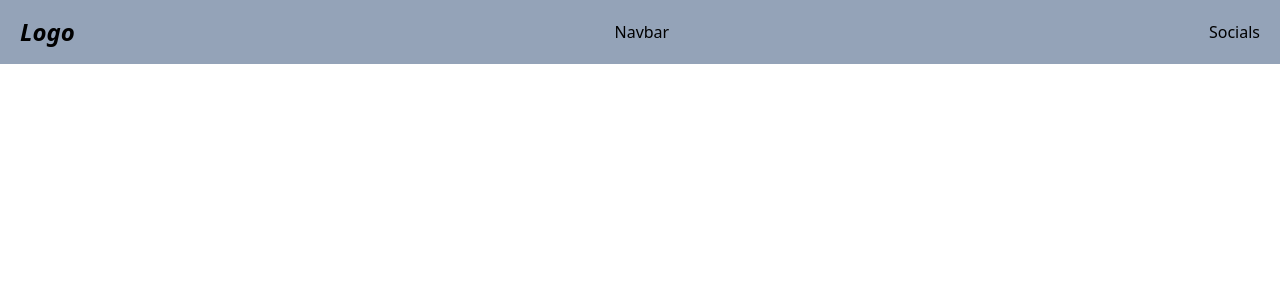
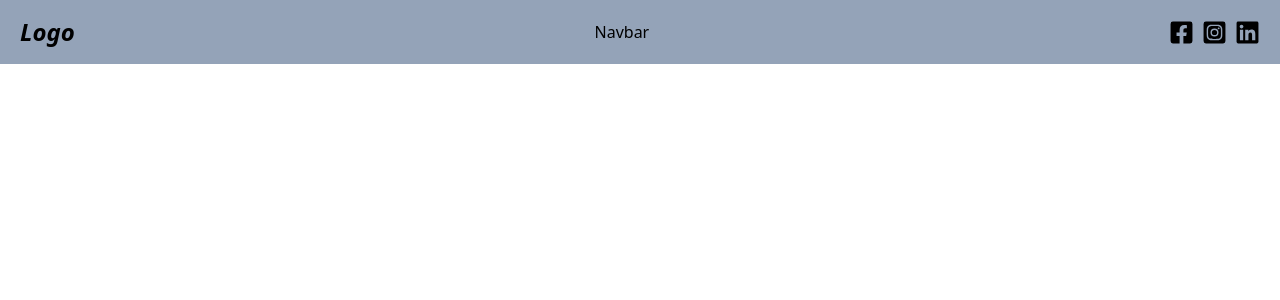
Before and after one commit to Kiril-Pavlov/react-dropdown-menu, a React (Create React App) app: page / in a window 1280 px wide. Shown: the top 300 px of the page. Built offline with nearby package versions, Linux system fonts and the light colour scheme.

Commit message:
styled socials component

```diff
--- a/package.json
+++ b/package.json
@@ -8,6 +8,7 @@
     "@testing-library/user-event": "^13.5.0",
     "react": "^18.2.0",
     "react-dom": "^18.2.0",
+    "react-icons": "^4.7.1",
     "react-scripts": "5.0.1",
     "web-vitals": "^2.1.4"
   },
--- a/src/components/Socials.jsx
+++ b/src/components/Socials.jsx
@@ -1,8 +1,14 @@
 import React from 'react'
+
+import {FaFacebookSquare, FaInstagramSquare, FaLinkedin} from "react-icons/fa"
 
 const Socials = () => {
   return (
-    <div>Socials</div>
+    <div className='flex gap-2'>
+      <FaFacebookSquare size={25} fill="black"/>
+      <FaInstagramSquare size={25} fill="black"/>
+      <FaLinkedin size={25} fill="black"/>
+    </div>
   )
 }
 
```
Also changed, not shown: 1 other file (tests, documents, lock files or other folders).
